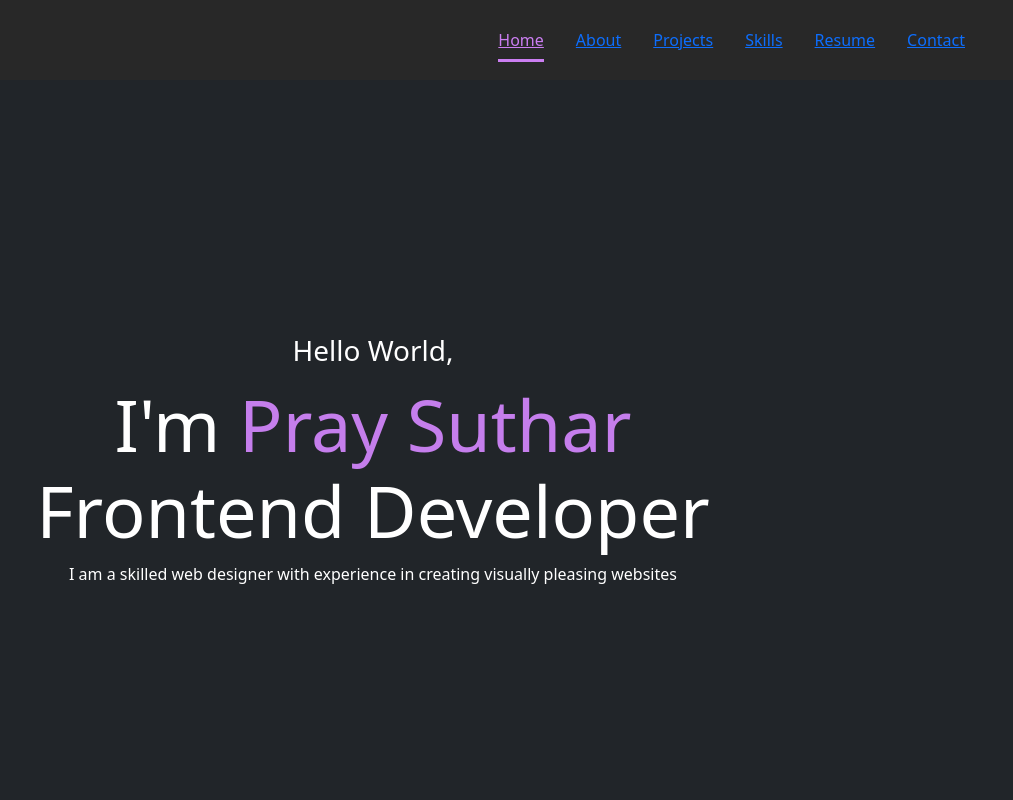
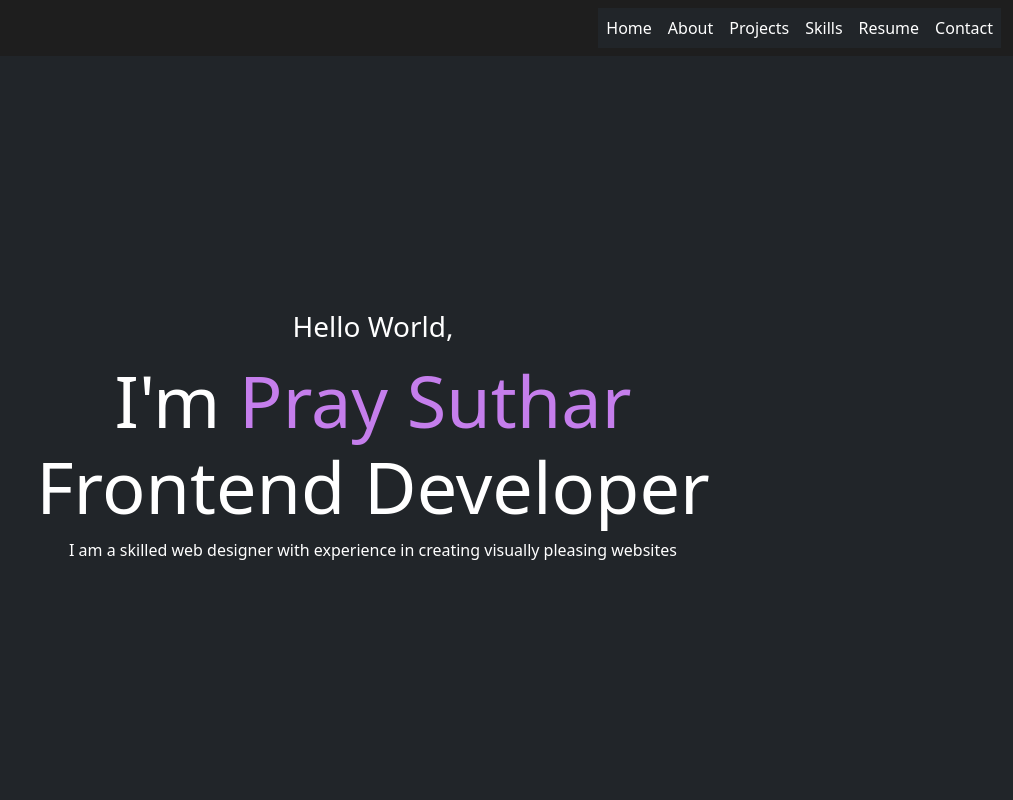
Before and after one commit to praysuthar/portfolio-website, a React (Vite) app: page / in a window 1280 px wide. Shown: the top 800 px of the page, without its empty margins (267-1280 px from the left). Built offline with nearby package versions, Linux system fonts and the light colour scheme.

Commit message:
Added Bootstrap to Footer

```diff
--- a/src/components/Navbar/Navbar.jsx
+++ b/src/components/Navbar/Navbar.jsx
@@ -1,79 +1,108 @@
 import React from "react";
-import "./navbar.css";
-import profile_logo from "../../assets/profile-pic.jpg";
 import { Link } from "react-scroll";
 
 function Navbar() {
 	return (
-		<nav className="navbar">
-			{/* <img src={profile_logo} alt="Profile Picture" className="logo" /> */}
-			<div className="menu-bar">
+		<nav className="navbar navbar-expand-lg sticky-top">
+			<div className="container-fluid" style={{ width: "100%" }}>
+				<button
+					className="navbar-toggler  "
+					type="button"
+					data-bs-toggle="collapse"
+					data-bs-target="#navbarNav"
+					aria-controls="navbarNav"
+					aria-expanded="false"
+					aria-label="Toggle navigation"
+					style={{ backgroundColor: "#706F6F" }}
+				>
+					<span className="navbar-toggler-icon"></span>
+				</button>
+				<div
+					className="collapse navbar-collapse justify-content-end"
+					id="navbarNav"
+				>
+					<ul className="navbar-nav" style={{ backgroundColor: "black" }}>
+						<li className="nav-item">
 							<Link
-					activeClass="active"
+								className="nav-link active bg-dark text-white"
+								activeclassName="active"
+								aria-current="page"
 								to="home-page"
+								smooth={true}
+								duration={500}
+								style={{ cursor: "pointer" }}
 								spy={true}
-					smooth={true}
-					offset={-100}
-					duration={500}
-					className="menu-bar-list-item"
 							>
 								Home
 							</Link>
+						</li>
+						<li className="nav-item">
 							<Link
-					activeClass="active"
+								className="nav-link bg-dark text-white"
+								activeclassName="active"
 								to="about"
+								smooth={true}
+								duration={500}
+								style={{ cursor: "pointer" }}
 								spy={true}
-					smooth={true}
-					offset={-120}
-					duration={500}
-					className="menu-bar-list-item"
 							>
 								About
 							</Link>
+						</li>
+						<li className="nav-item">
 							<Link
-					activeClass="active"
+								className="nav-link bg-dark text-white"
+								activeclassName="active"
 								to="project"
+								smooth={true}
+								duration={500}
+								style={{ cursor: "pointer" }}
 								spy={true}
-					smooth={true}
-					offset={-160}
-					duration={500}
-					className="menu-bar-list-item"
 							>
 								Projects
 							</Link>
+						</li>
+						<li className="nav-item">
 							<Link
-					activeClass="active"
+								className="nav-link bg-dark text-white"
+								activeclassName="active"
 								to="skills"
+								smooth={true}
+								duration={500}
+								style={{ cursor: "pointer" }}
 								spy={true}
-					smooth={true}
-					offset={-100}
-					duration={500}
-					className="menu-bar-list-item"
 							>
 								Skills
 							</Link>
+						</li>
+						<li className="nav-item">
 							<Link
-					activeClass="active"
+								className="nav-link bg-dark text-white"
+								activeclassName="active"
 								to="resume"
+								smooth={true}
+								duration={500}
+								style={{ cursor: "pointer" }}
 								spy={true}
-					smooth={true}
-					offset={-100}
-					duration={500}
-					className="menu-bar-list-item"
 							>
 								Resume
 							</Link>
+						</li>
+						<li className="nav-item">
 							<Link
-					activeClass="active"
+								className="nav-link bg-dark text-white"
+								activeclassName="active"
 								to="contact"
+								smooth={true}
+								duration={500}
+								style={{ cursor: "pointer" }}
 								spy={true}
-					smooth={true}
-					offset={-110}
-					duration={500}
-					className="menu-bar-list-item"
 							>
 								Contact
 							</Link>
+						</li>
+					</ul>
+				</div>
 			</div>
 		</nav>
 	);
--- a/src/components/Skills/skills.jsx
+++ b/src/components/Skills/skills.jsx
@@ -1,5 +1,4 @@
 import React from "react";
-import "./skills.css";
 
 const Skills = () => {
 	const frontendSkills = [
@@ -31,33 +30,54 @@ const Skills = () => {
 
 	return (
 		<section id="skills">
-			<div className="skills-title">Skills</div>
-			<div className="skills-container">
-				<div className="skills-category">
-					<h2>Frontend</h2>
-					<ul>
+			<div
+				className="skills-title text-center mt-2 mb-3"
+				style={{ fontSize: "2.1rem", fontWeight: "120", color: "whitesmoke" }}
+			>
+				Skills
+			</div>
+			<div className="row row-cols-1 row-cols-md-3 g-4 ms-2 me-2">
+				<div className="col">
+					<div className="card h-100">
+						<div className="card-body">
+							<h5 className="card-title text-center">Frontend Skills</h5>
+							<ul className="list-group list-group-flush">
 								{frontendSkills.map((skill, index) => (
-							<li key={index}>{skill.name}</li>
+									<li className="list-group-item" key={index}>
+										{skill.name}
+									</li>
 								))}
 							</ul>
 						</div>
-
-				<div className="skills-category">
-					<h2>Backend</h2>
-					<ul>
+					</div>
+				</div>
+				<div className="col">
+					<div className="card h-100">
+						<div className="card-body">
+							<h5 className="card-title text-center">Backend Skills</h5>
+							<ul className="list-group list-group-flush">
 								{backendSkills.map((skill, index) => (
-							<li key={index}>{skill.name}</li>
+									<li className="list-group-item" key={index}>
+										{skill.name}
+									</li>
 								))}
 							</ul>
 						</div>
-
-				<div className="skills-category">
-					<h2>Other</h2>
-					<ul>
+					</div>
+				</div>
+				<div className="col">
+					<div className="card h-100">
+						<div className="card-body">
+							<h5 className="card-title text-center">Other Skills</h5>
+							<ul className="list-group list-group-flush">
 								{otherSkills.map((skill, index) => (
-							<li key={index}>{skill.name}</li>
+									<li className="list-group-item" key={index}>
+										{skill.name}
+									</li>
 								))}
 							</ul>
+						</div>
+					</div>
 				</div>
 			</div>
 		</section>
```
Lines whose indentation alone changed are shown as unchanged.
